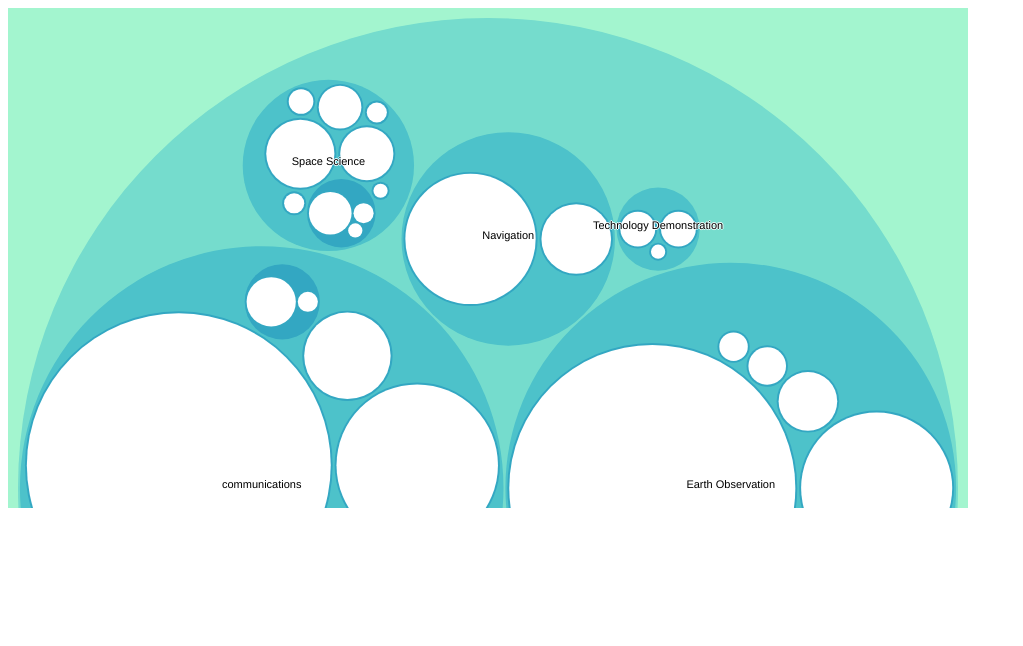
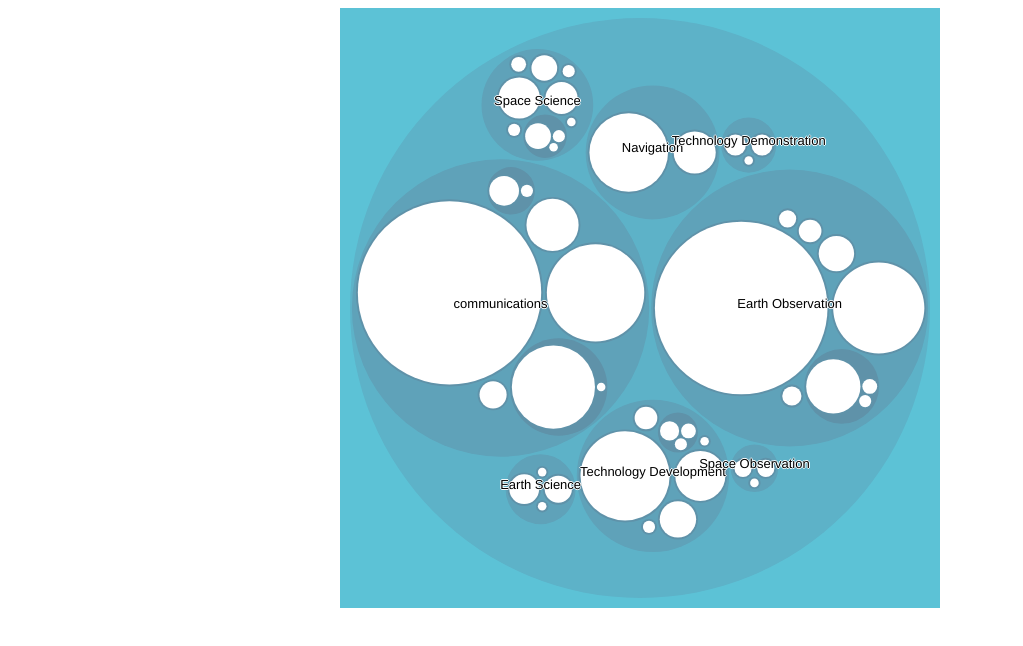
Before and after one commit to nishitpatel01/SatellitesOrbitingTheEarth_in_D3, a plain HTML site: page satellite_purpose.html in a window 1280 px wide. Shown: the whole page, without its empty margins (0-1023 px from the left). Drawn offline with nearby package versions, Linux system fonts and the light colour scheme.

Commit message:
circle packing chart

```diff
--- a/satellite_purpose.html
+++ b/satellite_purpose.html
@@ -16,7 +16,7 @@
 }
 
 .label {
-  font: 11px "Helvetica Neue", Helvetica, Arial, sans-serif;
+  font: 13px "Helvetica Neue", Helvetica, Arial, sans-serif;
   text-anchor: middle;
   text-shadow: 0 1px 0 #fff, 1px 0 0 #fff, -1px 0 0 #fff, 0 -1px 0 #fff;
 }
@@ -28,18 +28,21 @@
 }
 
 </style>
-<svg width="960" height="500"></svg>
+<svg width="600" height="600"></svg>
 <script src="https://d3js.org/d3.v4.min.js"></script>
 <script>
 
-var svg = d3.select("svg"),
+var svg = d3.select("svg").style("display","block").style("margin","auto"),
     margin = 20,
     diameter = +svg.attr("width"),
     g = svg.append("g").attr("transform", "translate(" + diameter / 2 + "," + diameter / 2 + ")");
 
+
 var color = d3.scaleLinear()
     .domain([-1, 5])
-    .range(["hsl(152,80%,80%)", "hsl(228,30%,40%)"])
+    //.range(["hsl(152,80%,80%)", "hsl(228,30%,40%)"])
+    .range(["hsl(190,60%,60%)", "hsl(210,15%,40%)"])
+    //.range(["hsl(0, 0%, 86%)","hsl(210, 14%, 53%)"])
     .interpolate(d3.interpolateHcl);
 
 var pack = d3.pack()
```
